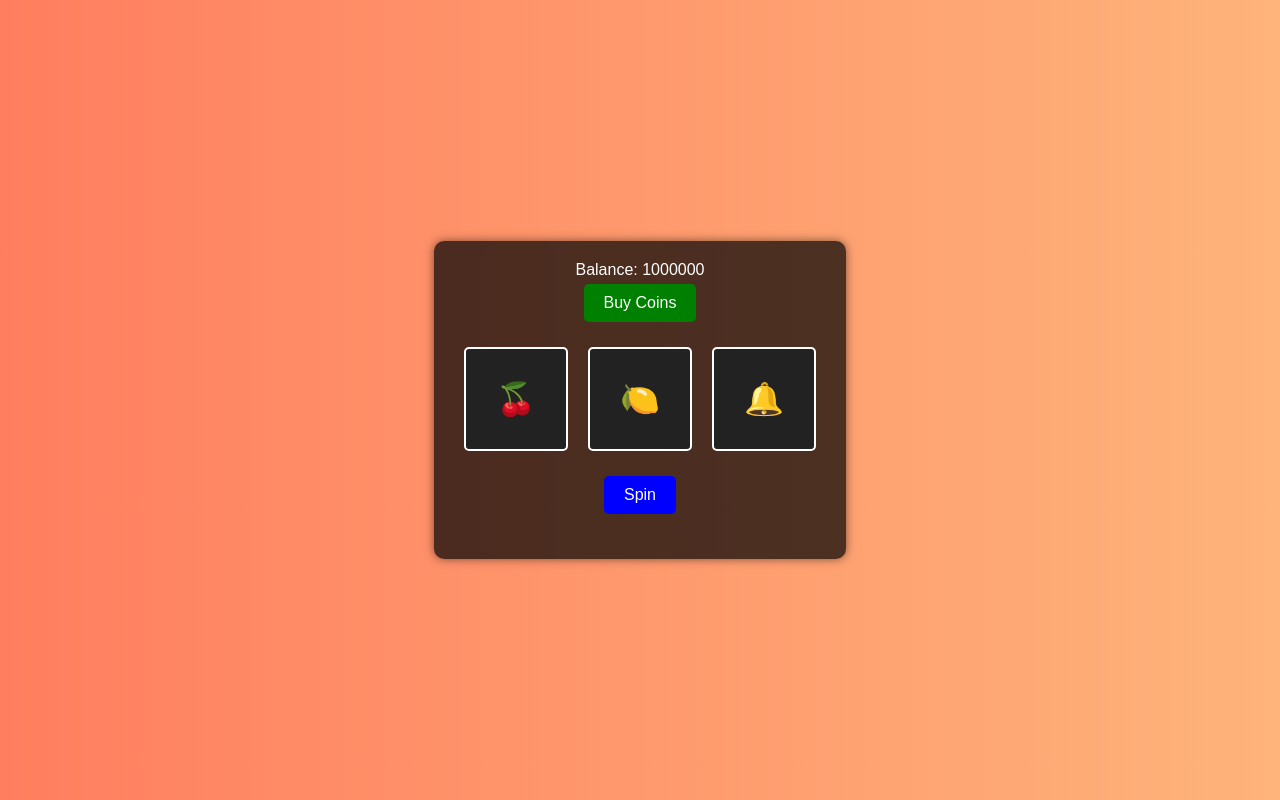
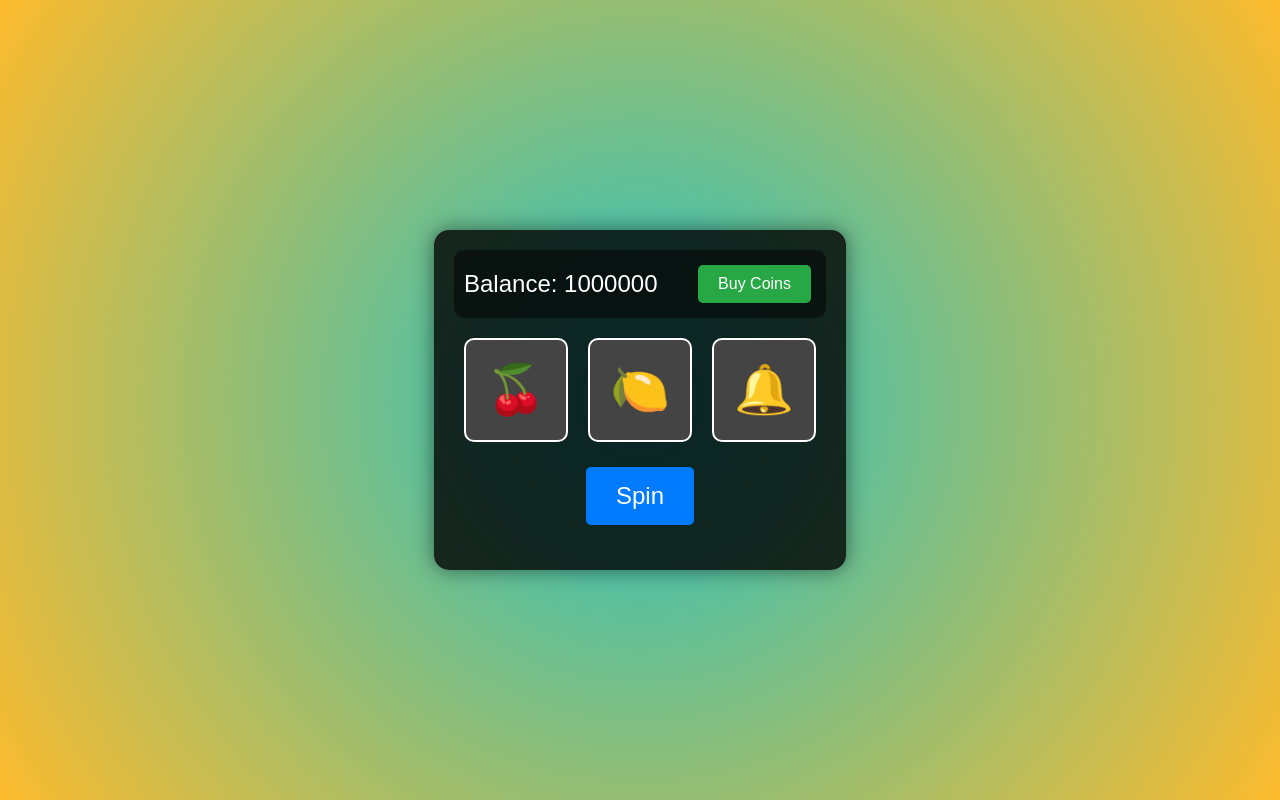
Before and after one commit to yehtaeoo/slot.github.io, a plain HTML site: page index.html in a window 1280 px wide. Drawn offline with Linux system fonts and the light colour scheme.

Commit message:
style.css

```diff
--- a/style.css
+++ b/style.css
@@ -4,29 +4,30 @@ body {
     justify-content: center;
     align-items: center;
     height: 100vh;
-    background: linear-gradient(to right, #ff7e5f, #feb47b);
+    background: radial-gradient(circle, rgba(34,193,195,1) 0%, rgba(253,187,45,1) 100%);
     margin: 0;
     color: #fff;
 }
 
 .container {
     text-align: center;
-    background-color: rgba(0, 0, 0, 0.7);
+    background-color: rgba(0, 0, 0, 0.8);
     padding: 20px;
-    border-radius: 10px;
-    box-shadow: 0 0 10px rgba(0, 0, 0, 0.5);
+    border-radius: 15px;
+    box-shadow: 0 0 20px rgba(0, 0, 0, 0.5);
 }
 
-.top-bar {
+header {
     display: flex;
     justify-content: space-between;
-    width: 100%;
+    align-items: center;
+    margin-bottom: 20px;
     padding: 10px;
     background-color: rgba(0, 0, 0, 0.5);
-    border-radius: 5px;
+    border-radius: 10px;
 }
 
-.balance {
+.balance-container {
     font-size: 1.5rem;
 }
 
@@ -45,7 +46,7 @@ button:hover {
 }
 
 #buy-coins {
-    background-color: green;
+    background-color: #28a745;
     color: #fff;
 }
 
@@ -62,22 +63,18 @@ button:hover {
     display: flex;
     align-items: center;
     justify-content: center;
-    font-size: 2rem;
-    background-color: #222;
+    font-size: 3rem;
+    background-color: #444;
     margin: 0 10px;
-    border-radius: 5px;
+    border-radius: 10px;
     transition: transform 0.5s;
 }
 
-.controls {
-    display: flex;
-    flex-direction: column;
-    align-items: center;
-}
-
-#spinButton {
-    background-color: blue;
+.spin-btn {
+    background-color: #007bff;
     color: #fff;
+    padding: 15px 30px;
+    font-size: 1.5rem;
 }
 
 #result {
```
